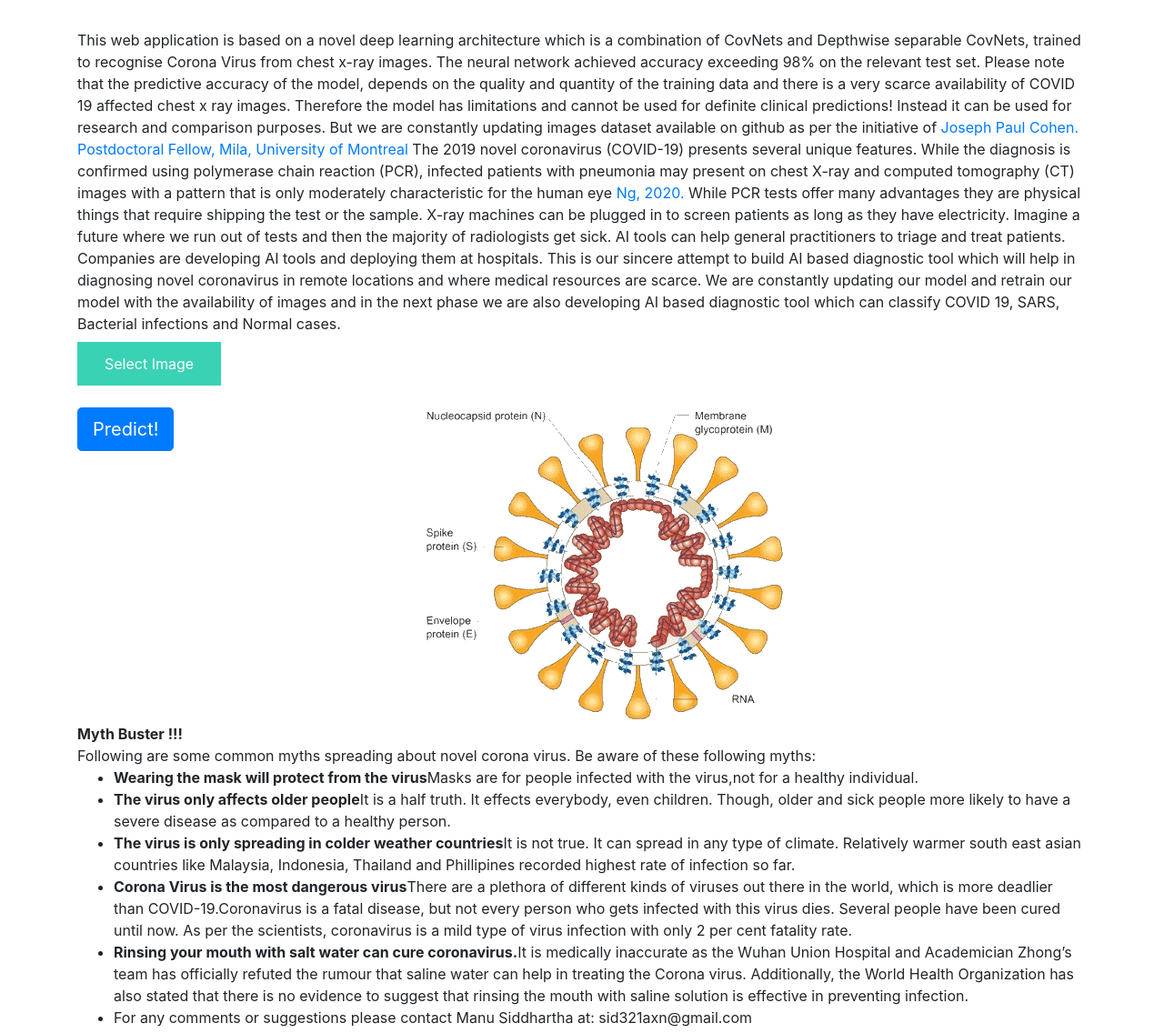
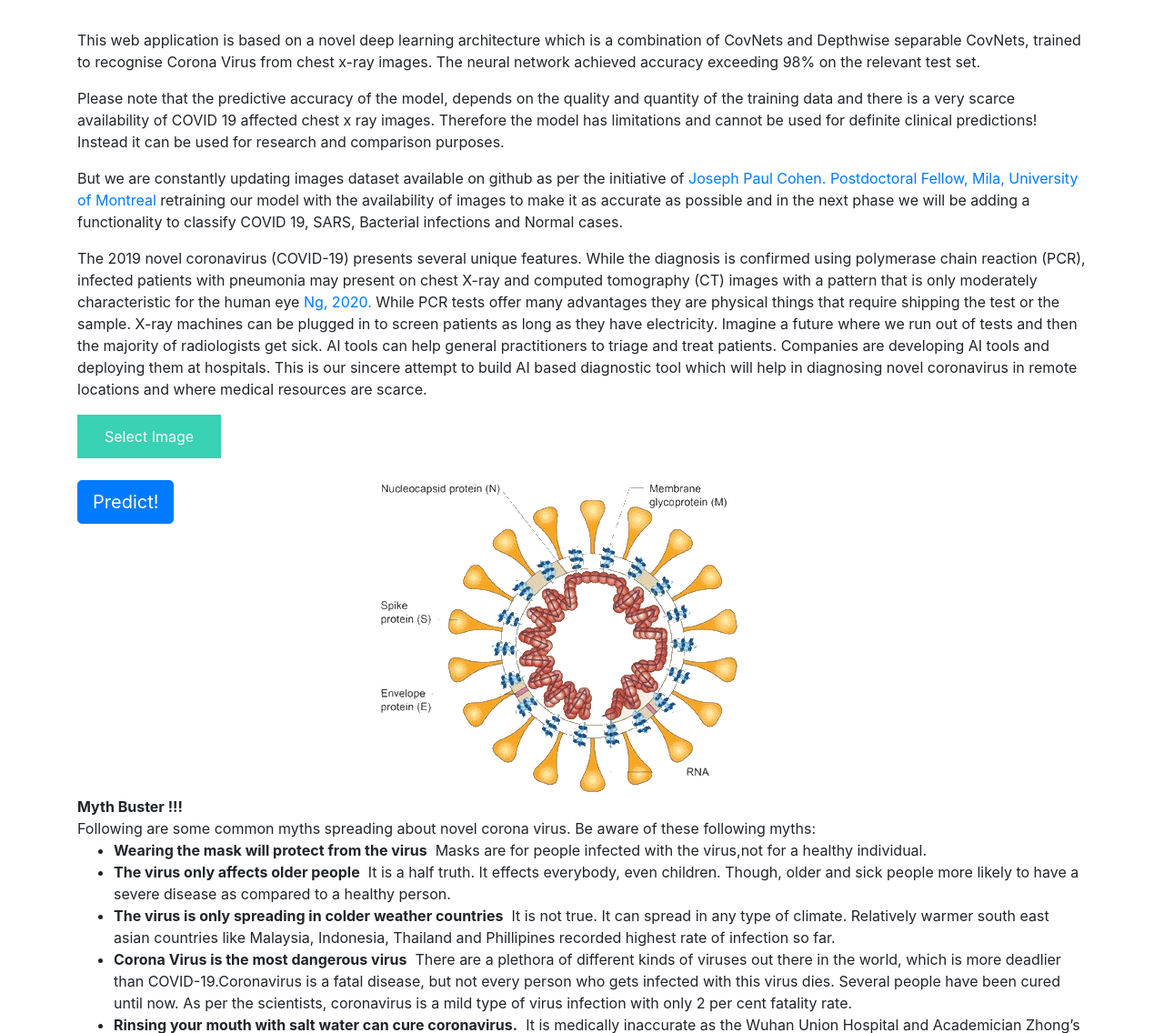
Before and after one commit to sid321axn/corona-webapp, a Flask app: page / in a window 1280 px wide. Shown: the part 56-1192 px from the top of the page at 91% size. Run offline with Flask 2, Linux system fonts and the light colour scheme; some libraries are stand-ins or nearby versions.

Commit message:
design change

```diff
--- a/templates/index.html
+++ b/templates/index.html
@@ -1,9 +1,11 @@
 {% extends "base.html" %} {% block content %}
 
 <body>
-This web application is based on a novel deep learning architecture which is a combination of CovNets and Depthwise separable CovNets, trained to recognise Corona Virus from chest x-ray images. The neural network achieved accuracy exceeding 98% on the relevant test set. Please note that the predictive accuracy of the model, depends on the quality and quantity of the training data and there is a very scarce availability of COVID 19 affected chest x ray images. Therefore the model has limitations and cannot be used for definite clinical predictions! Instead it can be used for research and comparison purposes. But we are constantly updating images dataset available on github as per the initiative of <a href="https://josephpcohen.com/w/">Joseph Paul Cohen. Postdoctoral Fellow, Mila, University of Montreal</a>
-The 2019 novel coronavirus (COVID-19) presents several unique features. While the diagnosis is confirmed using polymerase chain reaction (PCR), infected patients with pneumonia may present on chest X-ray and computed tomography (CT) images with a pattern that is only moderately characteristic for the human eye <a href="https://pubs.rsna.org/doi/10.1148/ryct.2020200034">Ng, 2020.</a> While PCR tests offer many advantages they are physical things that require shipping the test or the sample. X-ray machines can be plugged in to screen patients as long as they have electricity. Imagine a future where we run out of tests and then the majority of radiologists get sick. AI tools can help general practitioners to triage and treat patients. Companies are developing AI tools and deploying them at hospitals. This is our sincere attempt to build AI based diagnostic tool which will help in diagnosing novel coronavirus in remote locations and where medical resources are scarce.
-We are constantly updating our model and retrain our model with the availability of images and in the next phase we are also developing AI based diagnostic tool which can classify COVID 19, SARS, Bacterial infections and Normal cases.
+<p>This web application is based on a novel deep learning architecture which is a combination of CovNets and Depthwise separable CovNets, trained to recognise Corona Virus from chest x-ray images. The neural network achieved accuracy exceeding 98% on the relevant test set.</p>
+<p>Please note that the predictive accuracy of the model, depends on the quality and quantity of the training data and there is a very scarce availability of COVID 19 affected chest x ray images. Therefore the model has limitations and cannot be used for definite clinical predictions! Instead it can be used for research and comparison purposes.</p>
+<p>But we are constantly updating images dataset available on github as per the initiative of <a href="https://josephpcohen.com/w/">Joseph Paul Cohen. Postdoctoral Fellow, Mila, University of Montreal</a> retraining our model with the availability of images to make it as accurate as possible and in the next phase we will be adding a functionality to classify COVID 19, SARS, Bacterial infections and Normal cases.</p>
+<p>The 2019 novel coronavirus (COVID-19) presents several unique features. While the diagnosis is confirmed using polymerase chain reaction (PCR), infected patients with pneumonia may present on chest X-ray and computed tomography (CT) images with a pattern that is only moderately characteristic for the human eye <a href="https://pubs.rsna.org/doi/10.1148/ryct.2020200034">Ng, 2020.</a> While PCR tests offer many advantages they are physical things that require shipping the test or the sample. X-ray machines can be plugged in to screen patients as long as they have electricity. Imagine a future where we run out of tests and then the majority of radiologists get sick. AI tools can help general practitioners to triage and treat patients. Companies are developing AI tools and deploying them at hospitals. This is our sincere attempt to build AI based diagnostic tool which will help in diagnosing novel coronavirus in remote locations and where medical resources are scarce.</p>
+
 
 </body>
 
@@ -34,7 +36,7 @@ We are constantly updating our model and retrain our model with the availability
 
         <div class="col-sm-3 col-md-6 col-lg-4">
 
-<img src="covid.png">
+<img src="{{url_for('static', filename='covid.png')}}" align="right">
 
         </div>
     </div>
@@ -51,11 +53,11 @@ We are constantly updating our model and retrain our model with the availability
 <strong>Myth Buster !!!</strong><br>
 Following are some common myths spreading about novel corona virus. Be aware of these following myths:
 <ul>
-<li><b>Wearing the mask will protect from the virus</b>Masks are for people infected with the virus,not for a healthy individual.</li>
-<li><b>The virus only affects older people</b>It is a half truth. It effects everybody, even children. Though, older and sick people more likely to have a severe disease as compared to a healthy person.</li>
-<li><b>The virus is only spreading in colder weather countries</b>It is not true. It can spread in any type of climate. Relatively warmer south east asian countries like Malaysia, Indonesia, Thailand and Phillipines recorded highest rate of infection so far. </li>
-<li><b>Corona Virus is the most dangerous virus</b>There are a plethora of different kinds of viruses out there in the world, which is more deadlier than COVID-19.Coronavirus is a fatal disease, but not every person who gets infected with this virus dies. Several people have been cured until now. As per the scientists, coronavirus is a mild type of virus infection with only 2 per cent fatality rate.</li>
-<li><b>Rinsing your mouth with salt water can cure coronavirus.</b>It is medically inaccurate as the Wuhan Union Hospital and Academician Zhong’s team has officially refuted the rumour that saline water can help in treating the Corona virus. Additionally, the World Health Organization has also stated that there is no evidence to suggest that rinsing the mouth with saline solution is effective in preventing infection.</li>
+<li><b>Wearing the mask will protect from the virus</b>&nbsp;&nbsp;Masks are for people infected with the virus,not for a healthy individual.</li>
+<li><b>The virus only affects older people</b>&nbsp;&nbsp;It is a half truth. It effects everybody, even children. Though, older and sick people more likely to have a severe disease as compared to a healthy person.</li>
+<li><b>The virus is only spreading in colder weather countries</b>&nbsp;&nbsp;It is not true. It can spread in any type of climate. Relatively warmer south east asian countries like Malaysia, Indonesia, Thailand and Phillipines recorded highest rate of infection so far. </li>
+<li><b>Corona Virus is the most dangerous virus</b>&nbsp;&nbsp;There are a plethora of different kinds of viruses out there in the world, which is more deadlier than COVID-19.Coronavirus is a fatal disease, but not every person who gets infected with this virus dies. Several people have been cured until now. As per the scientists, coronavirus is a mild type of virus infection with only 2 per cent fatality rate.</li>
+<li><b>Rinsing your mouth with salt water can cure coronavirus.</b>&nbsp;&nbsp;It is medically inaccurate as the Wuhan Union Hospital and Academician Zhong’s team has officially refuted the rumour that saline water can help in treating the Corona virus. Additionally, the World Health Organization has also stated that there is no evidence to suggest that rinsing the mouth with saline solution is effective in preventing infection.</li>
 
 
 <li>For any comments or suggestions please contact Manu Siddhartha at: sid321axn@gmail.com</li>
```
